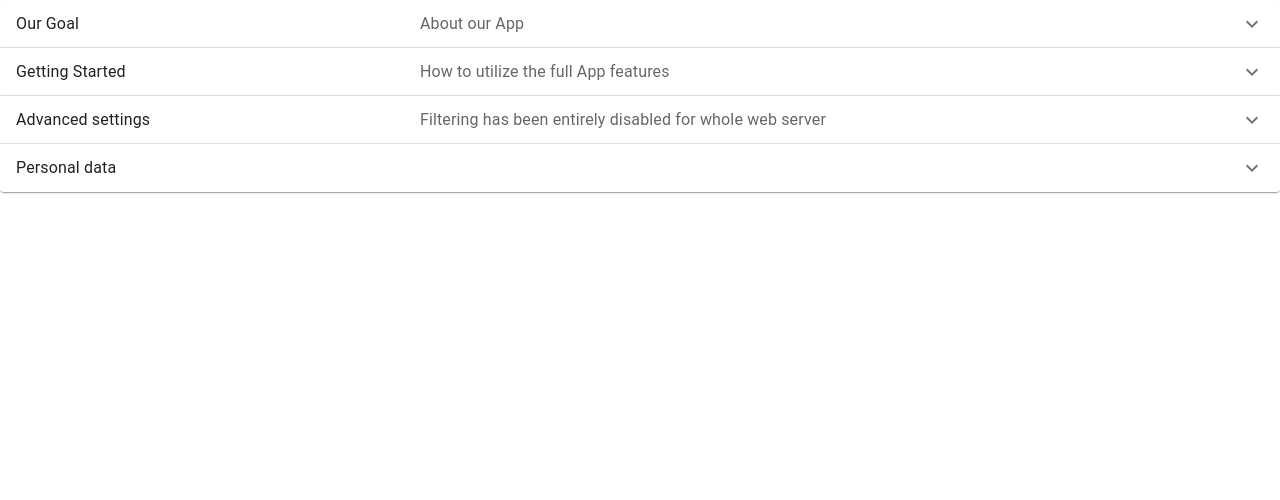
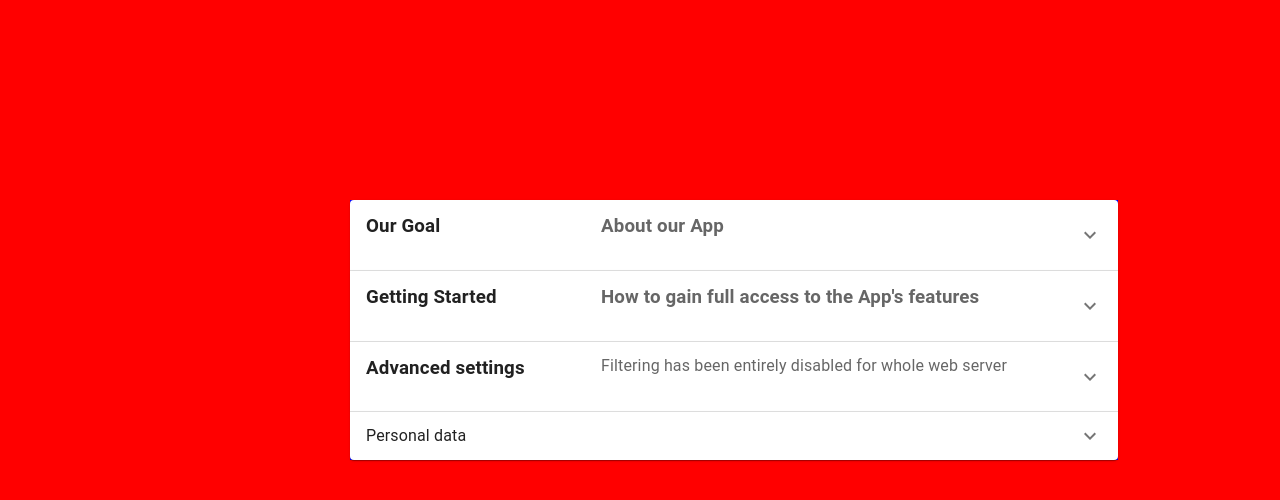
Before and after one commit to Zee-Iq/Wordpress, a React (Create React App) app in the folder wordpress/: page /FAQ in a window 1280 px wide. Shown: the top 500 px of the page. Built offline with nearby package versions, Linux system fonts and the light colour scheme.

Commit message:
first Commit on FAQ

```diff
--- a/wordpress/src/components/FAQ/FAQ.css
+++ b/wordpress/src/components/FAQ/FAQ.css
@@ -1,4 +1,17 @@
-Accordion {
-    margin-top: 200px;
+.accordion {
+    margin: 200px 350px;
     width: 60vw;
+    /* display:flex;
+    flex-direction: column;
+    align-items: center;
+    justify-content: center; */
+    background: blue;
 }
+
+body {
+    background-color: red;
+}
+
+Topograhy {
+    background-color: green;
+}
--- a/wordpress/src/components/FAQ/FAQ.jsx
+++ b/wordpress/src/components/FAQ/FAQ.jsx
@@ -16,17 +16,20 @@ export default function FAQ() {
 
   return (
     <div>
+      <div className='accordion'>
 
-      <Accordion expanded={expanded === 'panel1'} onChange={handleChange('panel1')}>
+      <Accordion expanded={expanded === 'panel1'} onChange={handleChange('panel1')}
+        backgroundColor="green">
         <AccordionSummary
           expandIcon={<ExpandMoreIcon />}
           aria-controls="panel1bh-content"
           id="panel1bh-header"
+
         >
           <Typography sx={{ width: '33%', flexShrink: 0 }}>
-            Our Goal
+          <h3> Our Goal</h3>
           </Typography>
-          <Typography sx={{ color: 'text.secondary' }}> About our App
+          <Typography sx={{ color: 'text.secondary' }}> <h3> About our App</h3>
           </Typography>
         </AccordionSummary>
         <AccordionDetails>
@@ -41,10 +44,11 @@ export default function FAQ() {
           expandIcon={<ExpandMoreIcon />}
           aria-controls="panel2bh-content"
           id="panel2bh-header"
+          backgroundColor="green"
         >
-          <Typography sx={{ width: '33%', flexShrink: 0 }}>Getting Started</Typography>
+          <Typography sx={{ width: '33%', flexShrink: 0 }}><h3> Getting Started</h3></Typography>
           <Typography sx={{ color: 'text.secondary' }}>
-            How to utilize the full App features
+          <h3> How to gain full access to the App's features</h3>
           </Typography>
         </AccordionSummary>
         <AccordionDetails>
@@ -62,7 +66,7 @@ export default function FAQ() {
           id="panel3bh-header"
         >
           <Typography sx={{ width: '33%', flexShrink: 0 }}>
-            Advanced settings
+          <h3> Advanced settings</h3>
           </Typography>
           <Typography sx={{ color: 'text.secondary' }}>
             Filtering has been entirely disabled for whole web server
@@ -90,6 +94,7 @@ export default function FAQ() {
           </Typography>
         </AccordionDetails>
       </Accordion>
+      </div>
     </div>
   );
 }
```
